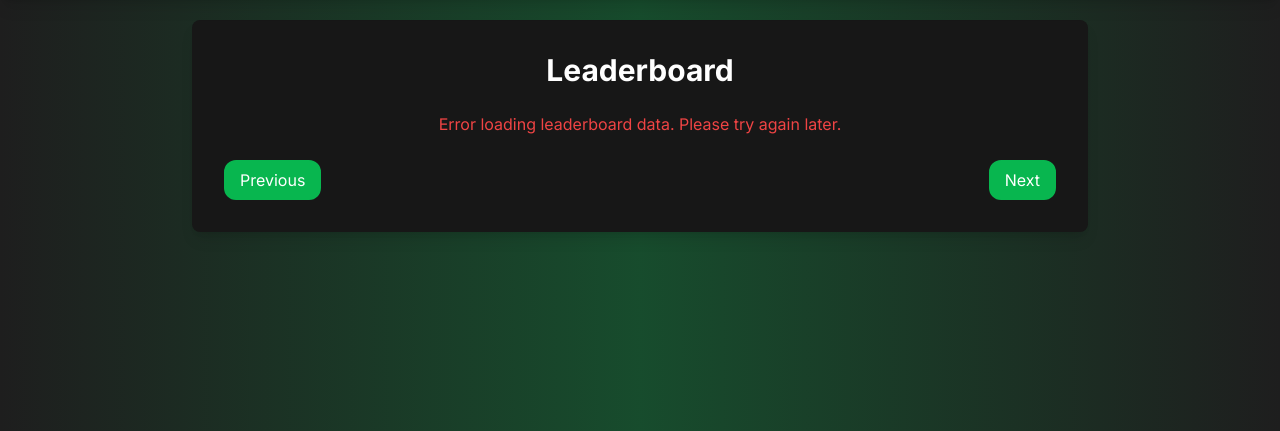
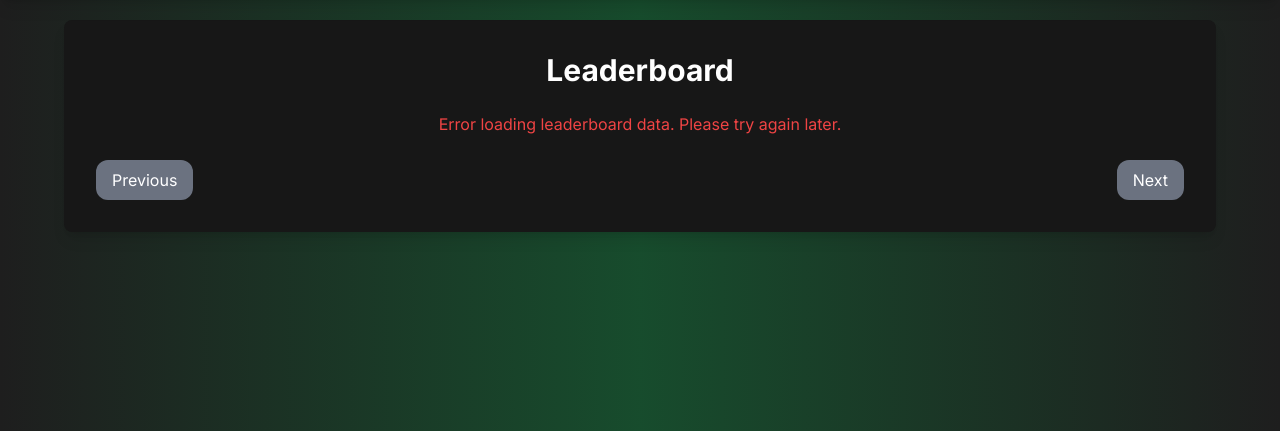
Before and after one commit to FOSS-Club-BU/BU_Hacktoberfest, a Django app: template templates/leaderboard.html in a window 1280 px wide. Shown: the part 84-515 px from the top of the page. Run offline with Django 5.2, Linux system fonts and the light colour scheme; the template is opened without the code that fills it, so the values that code supplies are empty; some libraries are stand-ins or nearby versions.

Commit message:
Refactor leaderboard UI and pagination controls

```diff
--- a/templates/leaderboard.html
+++ b/templates/leaderboard.html
@@ -2,7 +2,7 @@
 
 {% block content %}
 <div class="min-h-screen flex flex-col items-center">
-    <div id="leaderboard-container" class="w-full max-w-4xl bg-neutral-900 p-8 rounded-lg shadow-lg text-white">
+    <div id="leaderboard-container" class="w-full max-w-6xl bg-neutral-900 p-8 rounded-lg shadow-lg text-white">
         <h1 class="text-3xl font-bold mb-6 text-center">Leaderboard</h1>
 
         <div id="loading-state" class="text-center hidden">
@@ -31,8 +31,8 @@
         </div>
 
         <div id="pagination-controls" class="mt-6 flex justify-between">
-            <button id="prev-page-btn" class="bg-[#08B64F] px-4 py-2 rounded-xl hover:bg-[#08B64F]/80" disabled>Previous</button>
-            <button id="next-page-btn" class="bg-[#08B64F] px-4 py-2 rounded-xl hover:bg-[#08B64F]/80" disabled>Next</button>
+            <button id="prev-page-btn" class="bg-[#08B64F] px-4 py-2 rounded-xl hover:bg-[#08B64F]/80 disabled:bg-gray-500 disabled:cursor-not-allowed" disabled>Previous</button>
+            <button id="next-page-btn" class="bg-[#08B64F] px-4 py-2 rounded-xl hover:bg-[#08B64F]/80 disabled:bg-gray-500 disabled:cursor-not-allowed" disabled>Next</button>
         </div>
     </div>
 </div>
@@ -88,19 +88,23 @@
         // Handle pagination controls
         document.getElementById('prev-page-btn').disabled = !data.has_previous;
         document.getElementById('next-page-btn').disabled = !data.has_next;
-        currentPage = data.has_next ? data.next_page_number : currentPage;
     }
 
     // Pagination controls
     document.getElementById('prev-page-btn').addEventListener('click', () => {
-        if (currentPage > 1) fetchLeaderboard(--currentPage);
+        if (currentPage > 1) {
+            currentPage--;
+            fetchLeaderboard(currentPage);
+        }
     });
 
     document.getElementById('next-page-btn').addEventListener('click', () => {
-        fetchLeaderboard(++currentPage);
+        currentPage++;
+        fetchLeaderboard(currentPage);
     });
 
     // Initial data load
     fetchLeaderboard(currentPage);
 </script>
+
 {% endblock %}
--- a/users/models.py
+++ b/users/models.py
@@ -38,7 +38,7 @@
 
     # change string representation of the model
     def __str__(self):
-        return self.first_name + ' ' + self.last_name if self.first_name else self.username
+        return self.first_name if self.first_name else self.username
 
 
 class Repository(models.Model):
```
